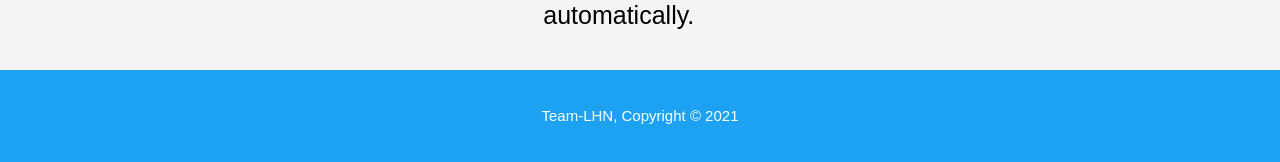
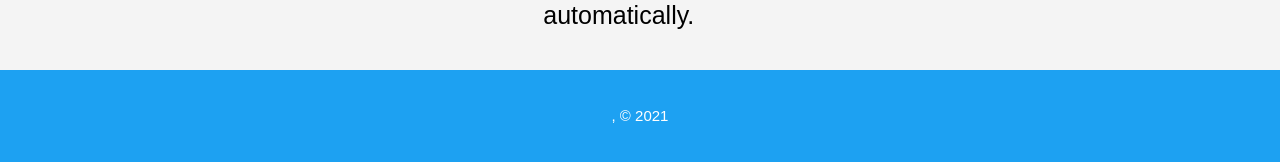
Before and after one commit to ChoirinaAl/fuzzy-guide, a Flask app: page / in a window 1280 px wide. Shown: the part 1235-1397 px from the top of the page. Run offline with Flask 2, Linux system fonts and the light colour scheme.

Commit message:
Update home.html

```diff
--- a/templates/home.html
+++ b/templates/home.html
@@ -52,7 +52,7 @@
         </div>
       </section>
       <footer>
-        <p>Team-LHN, Copyright &copy; 2021</p>
+        <p>, &copy; 2021</p>
       </footer>
 
   </body>
```
